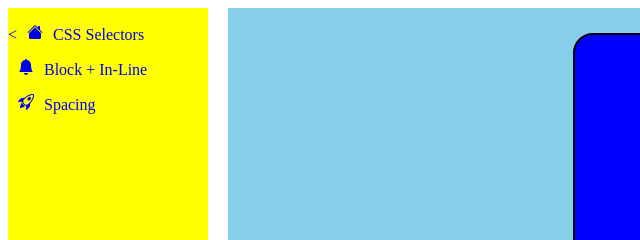
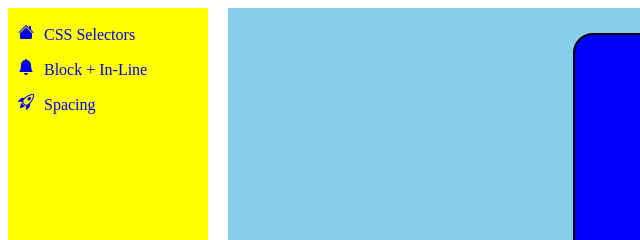
Before and after one commit to ryangiri12/web-platform-692zyy, a plain HTML site: page spacing.html in a window 1280 px wide. Shown: the top 240 px of the page, 0-640 px from the left. Drawn offline with Linux system fonts and the light colour scheme.

Commit message:
1 file modified

```diff
--- a/spacing.html
+++ b/spacing.html
@@ -6,7 +6,7 @@
   <div class="parent">
 <nav>
   <ul>
-    <li><a href="index.html"><<svg xmlns="http://www.w3.org/2000/svg" width="16" height="16" fill="currentColor" class="bi bi-house-fill" viewBox="0 0 16 16">
+    <li><a href="index.html"><svg xmlns="http://www.w3.org/2000/svg" width="16" height="16" fill="currentColor" class="bi bi-house-fill" viewBox="0 0 16 16">
       <path d="M8.707 1.5a1 1 0 0 0-1.414 0L.646 8.146a.5.5 0 0 0 .708.708L8 2.207l6.646 6.647a.5.5 0 0 0 .708-.708L13 5.793V2.5a.5.5 0 0 0-.5-.5h-1a.5.5 0 0 0-.5.5v1.293L8.707 1.5Z"/>
       <path d="m8 3.293 6 6V13.5a1.5 1.5 0 0 1-1.5 1.5h-9A1.5 1.5 0 0 1 2 13.5V9.293l6-6Z"/>
     </svg>CSS Selectors</a></li>
```
